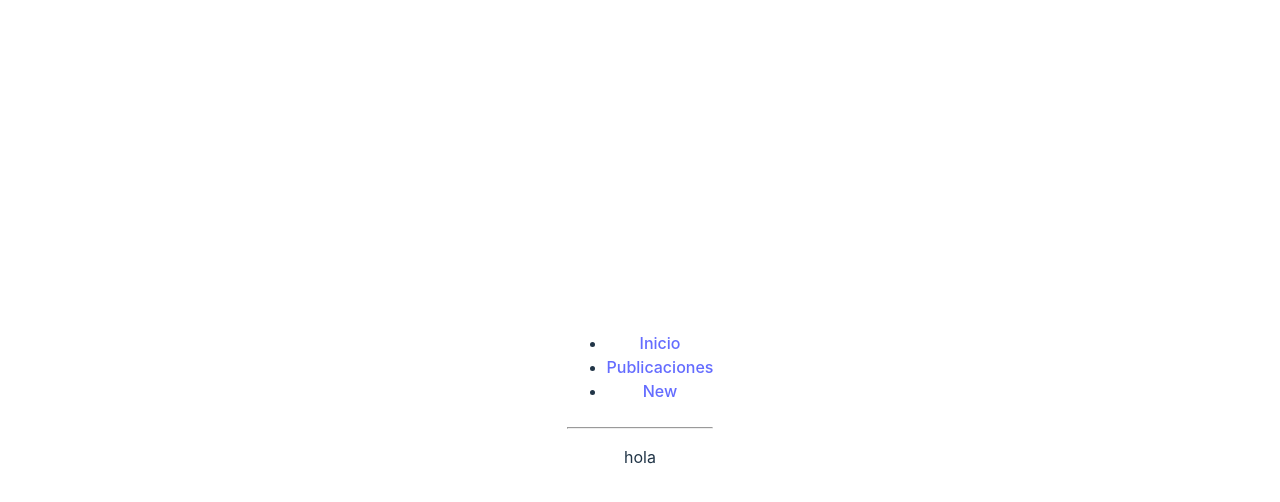
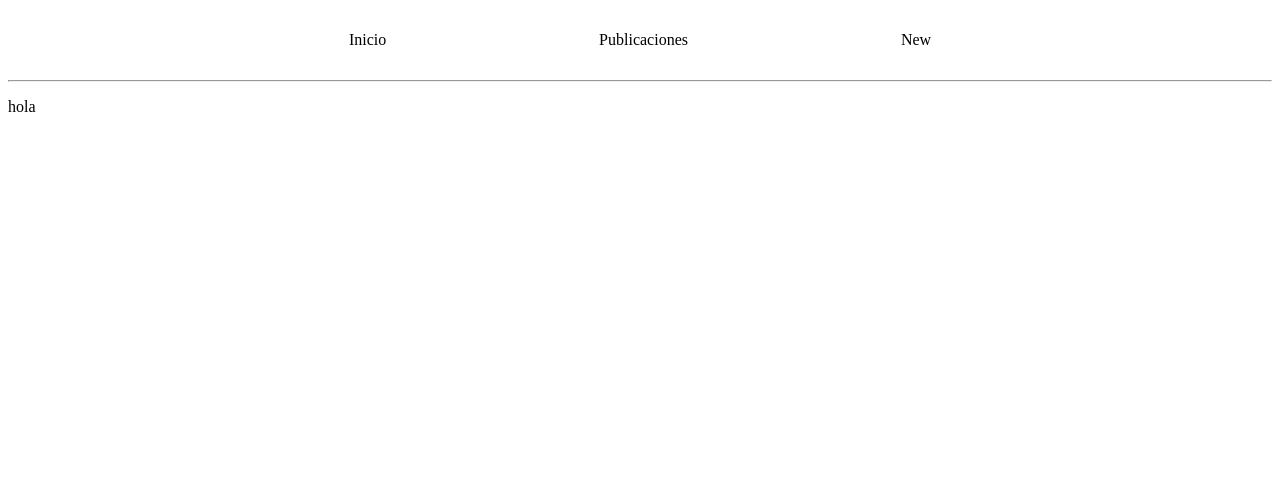
Before and after one commit to MejiaEynar/react-TP, a React (Vite) app: page / in a window 1280 px wide. Shown: the top 502 px of the page. Built offline with nearby package versions, Linux system fonts and the light colour scheme.

Commit message:
actualizaciones menores y base css finalizado

```diff
--- a/src/App.css
+++ /dev/null
@@ -1,11 +0,0 @@
-#root {
-  max-width: 1280px;
-  margin: 0 auto;
-  padding: 2rem;
-  text-align: center;
-}
-
-#SearchBar {
-  display: flex;
-  flex-direction: row;
-}
--- a/src/App.jsx
+++ b/src/App.jsx
@@ -1,4 +1,4 @@
-import './App.css'
+import './styles/App.css'
 import { Routes, Route, Link } from 'react-router-dom'
 import Inicio from './Inicio'
 import Publicaciones from './Publicaciones'
@@ -13,9 +13,9 @@ function App() {
   <div id='SearchBar'>
       <nav id= "links">
         <ul>
-          <li><Link className="inicio" to="/">Inicio</Link></li>
-          <li><Link className="publicaciones" to="/Publicaciones">Publicaciones</Link></li>
-          <li><Link className='New' to="/new">New</Link></li>
+          <li><a><Link className="inicio" to="/">Inicio</Link></a></li>
+          <li><a><Link className="publicaciones" to="/Publicaciones">Publicaciones</Link></a></li>
+          <li><a><Link className='New' to="/new">New</Link></a></li>
         </ul>
       </nav>
     </div>
--- a/src/New.jsx
+++ b/src/New.jsx
@@ -33,6 +33,7 @@ function New(){
 
     return(
     <>
+    <div id='New-main'>
         <h1>Nuevo Post</h1>
         <form onSubmit={handleSubmit}>
             <input type="text" value={autor} onChange={(e) =>{setAutor(e.target.value)}} placeholder='Autor'/>
@@ -55,6 +56,7 @@ function New(){
             </pre>
             </div> */}
         </form>
+    </div>
     </>
  )
 }
--- a/src/index.css
+++ /dev/null
@@ -1,69 +0,0 @@
-:root {
-  font-family: Inter, system-ui, Avenir, Helvetica, Arial, sans-serif;
-  line-height: 1.5;
-  font-weight: 400;
-
-  color-scheme: light dark;
-  color: rgba(255, 255, 255, 0.87);
-  background-color: #242424;
-
-  font-synthesis: none;
-  text-rendering: optimizeLegibility;
-  -webkit-font-smoothing: antialiased;
-  -moz-osx-font-smoothing: grayscale;
-  -webkit-text-size-adjust: 100%;
-}
-
-a {
-  font-weight: 500;
-  color: #646cff;
-  text-decoration: inherit;
-}
-a:hover {
-  color: #535bf2;
-}
-
-body {
-  margin: 0;
-  display: flex;
-  place-items: center;
-  min-width: 320px;
-  min-height: 100vh;
-}
-
-h1 {
-  font-size: 3.2em;
-  line-height: 1.1;
-}
-
-button {
-  border-radius: 8px;
-  border: 1px solid transparent;
-  padding: 0.6em 1.2em;
-  font-size: 1em;
-  font-weight: 500;
-  font-family: inherit;
-  background-color: #1a1a1a;
-  cursor: pointer;
-  transition: border-color 0.25s;
-}
-button:hover {
-  border-color: #646cff;
-}
-button:focus,
-button:focus-visible {
-  outline: 4px auto -webkit-focus-ring-color;
-}
-
-@media (prefers-color-scheme: light) {
-  :root {
-    color: #213547;
-    background-color: #ffffff;
-  }
-  a:hover {
-    color: #747bff;
-  }
-  button {
-    background-color: #f9f9f9;
-  }
-}
--- a/src/main.jsx
+++ b/src/main.jsx
@@ -4,7 +4,6 @@ import App from './App.jsx'
 import Inicio from './Inicio.jsx'
 import Publicaciones from './Publicaciones'
 import New from './New.jsx'
-import './index.css'
 import {
   BrowserRouter,
   Routes,
--- /dev/null
+++ b/src/styles/App.css
@@ -0,0 +1,17 @@
+#SearchBar nav ul {
+  display: flex;
+  flex-direction: row;
+  list-style: none;
+  justify-content: space-evenly;
+  padding: 15px 10vw 15px 10vw;
+}
+
+#SearchBar nav ul li a {
+  color: black;
+  text-decoration: none;
+}
+
+#SearchBar nav ul li a:hover {
+  text-decoration: underline;
+  color: rgb(0, 12, 182);
+}
--- a/src/styles/New.css
+++ b/src/styles/New.css
@@ -1,3 +1,8 @@
+#New-main {
+    display: flex;
+    flex-direction: column;
+    align-items: center;
+}
 input[type=text] {
     display: flex;
     justify-content: center;
@@ -10,7 +15,6 @@ input[type=text] {
 }
 input[type=submit] {
     display: flex;
-    flex-direction: row;
     width: 60px;
     height: 30px;
     margin: 10px;
```
